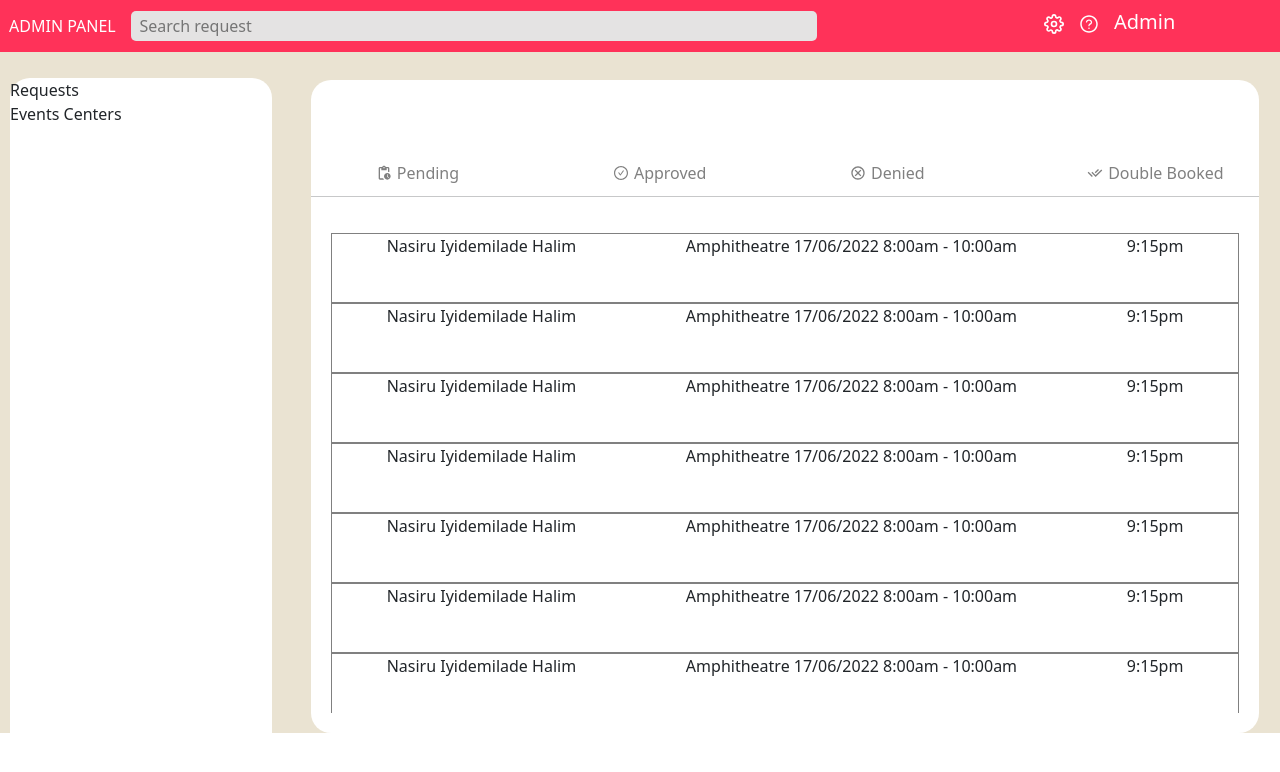
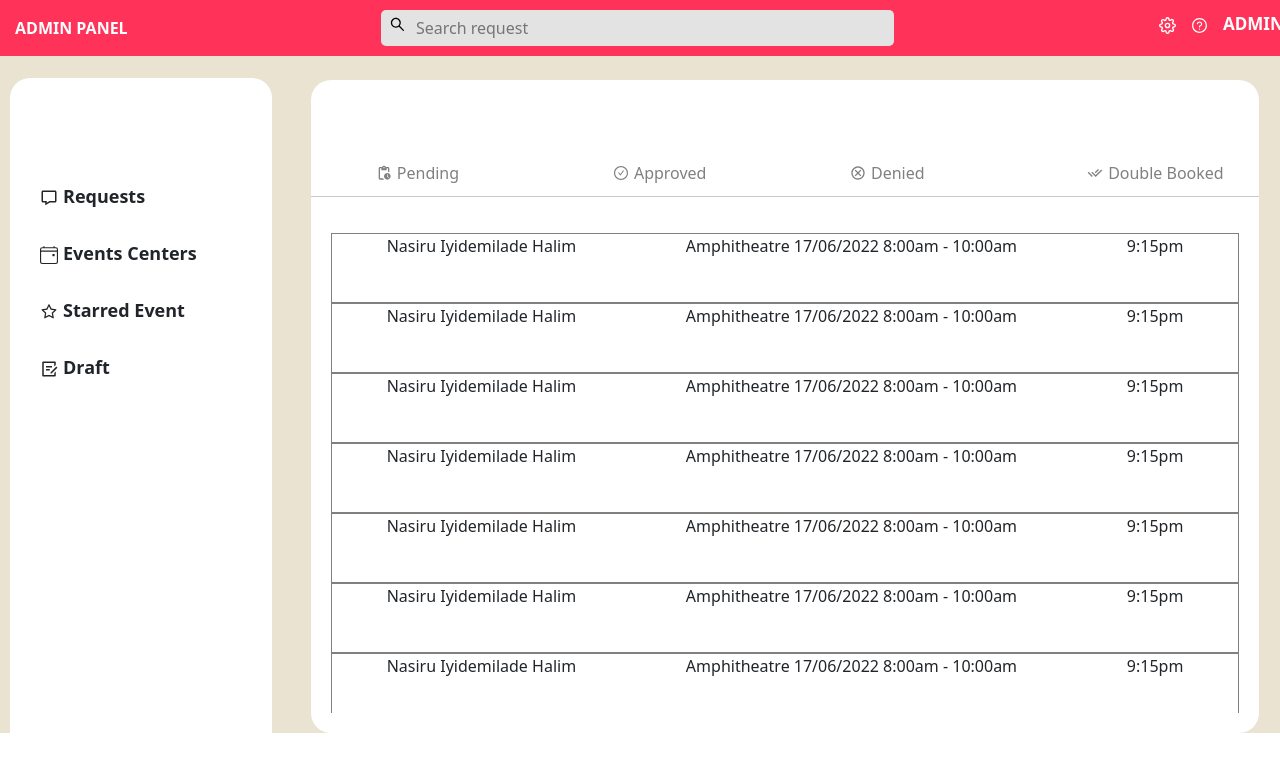
Before and after one commit to demos2003/OOP-frontend, a React (Create React App) app: page /admin in a window 1280 px wide. Shown: the top 772 px of the page. Built offline with nearby package versions, Linux system fonts and the light colour scheme.

Commit message:
style request

```diff
--- a/src/Components/AdminNav.jsx
+++ b/src/Components/AdminNav.jsx
@@ -1,33 +1,43 @@
-import React from 'react'
-import "./adminNav.css"
-import {FiSettings} from 'react-icons/fi'
-import {AiOutlineQuestionCircle} from 'react-icons/ai'
+import React from "react";
+import "./adminNav.css";
+import { FiSettings } from "react-icons/fi";
+import { AiOutlineQuestionCircle, AiOutlineSearch } from "react-icons/ai";
 
 const AdminNav = () => {
   return (
     <div>
-        <div className='topNav'>
-            <div className='admin_title'>ADMIN PANEL </div>
-            <div className='search'> <input className='search1' type="text" placeholder='Search request'/></div>
-            <div className='logout'>
-            <div className='total_space'></div>
-                <h5><FiSettings/></h5>
-                <div className='space'></div>
-                <h5><AiOutlineQuestionCircle/></h5>
-                <div className='space'></div>
-                <h5>Admin</h5>
-            </div>
+      <div className="topNav">
+        <div className="admin_title">ADMIN PANEL</div>
+        <div className="search">
+          <h5 className="search-icon">
+            <AiOutlineSearch />
+          </h5>
+          <input
+            className="search-input"
+            type="text"
+            placeholder="Search request"
+          />
+        </div>
+        <div className="logout">
+          <div className="total_space"></div>
+          <h5>
+            <FiSettings />
+          </h5>
+          <h5>
+            <AiOutlineQuestionCircle />
+          </h5>
+          <h5>ADMIN</h5>
+        </div>
+      </div>
 
-        </div>
-
-        {/* <div className="box">
+      {/* <div className="box">
   <div className='car'>One</div>
   <div>Two</div>
   <div>Three</div>
   <div>Four</div>
 </div> */}
     </div>
-  )
-}
+  );
+};
 
-export default AdminNav
+export default AdminNav;
--- a/src/Components/adminNav.css
+++ b/src/Components/adminNav.css
@@ -1,4 +1,4 @@
-.topNav{
+.topNav {
   display: flex;
   justify-content: space-around;
   padding: 5px;
@@ -13,43 +13,63 @@
   /* margin-left: 300px; */
 }
 
-.logout{
+.logout {
   display: flex;
   flex-direction: row;
-
   width: 10%;
   margin-right: 20%;
-
-
 }
 
-  /* .admin_title{
+.admin_title {
   margin-left: 10px;
   font-weight: bold;
-
-  } */
-
-  .total_space{
-    margin-left: 150px;
+  width: 200px;
 }
 
-  .search1{
-    width: 90%;
+.total_space {
+  margin-left: 250px;
+}
+
+.search {
+  width: 50%;
   padding: 3px;
   padding-left: 8px;
   border-radius: 5px;
   border: none;
   background-color: rgb(228, 227, 227);
-    margin-left: 1%;
+  margin-left: 205px;
+  display: flex;
+  flex-direction: row;
 }
-  .space{
-    margin-left: 15px;
+.search:focus {
+  background-color: white;
+}
+.search-icon {
+  color: black;
+  margin: 0;
+}
+.search-input {
+  border: none;
+  background-color: rgb(228, 227, 227);
+  width: 100%;
+  margin-left: 5px;
+  padding: 3px;
+  padding-left: 5px;
+}
+.search-input:focus {
+  background-color: white;
+  border: none;
+  outline: none;
+  border-radius: 5px;
+  /* box-shadow: 10px 5px 5px grey; */
+}
+.space {
+  margin-left: 50px;
 
   /* margin-right: 10px; */
 }
-
-  .search{
-
-    width: 60%;
-
+h5 {
+  margin-left: 15px;
+  font-size: 17px;
+  font-weight: bold;
 }
--- a/src/Views/Admin.jsx
+++ b/src/Views/Admin.jsx
@@ -1,35 +1,52 @@
-import React from 'react'
-import AdminNav from '../Components/AdminNav'
-import './admin.css'
-import Requests from '../Components/Requests'
-import { useState } from 'react'
-import AdminEventCenters from '../Components/AdminEventCenters'
-
+import React from "react";
+import AdminNav from "../Components/AdminNav";
+import "./admin.css";
+import Requests from "../Components/Requests";
+import { useState } from "react";
+import AdminEventCenters from "../Components/AdminEventCenters";
+import { BiMessage} from "react-icons/bi";
+import { BsCalendar4Event } from "react-icons/bs";
+import {AiOutlineStar} from "react-icons/ai"
+import {RiDraftLine} from "react-icons/ri"
 const Admin = () => {
-  const [active1, setActive1] = useState("Request")
+  const [active1, setActive1] = useState("Request");
   return (
-    <div className='color'>
-      <AdminNav/>
-      <div className='admin_panelHolder'>
-        <div className='sidebar'>
-            <p>
-              <a onClick={() => setActive1("Request")}>
-              Requests
-              </a></p>
-              <p>
-                <a onClick={() => setActive1("Events")}>
-                Events Centers
-                </a>
-                </p>
+    <div className="color">
+      <AdminNav />
+      <div className="admin_panelHolder">
+        <div className="sidebar">
+          <p className="request-btn">
+            <a onClick={() => setActive1("Request")}>
+              <b><BiMessage/></b>
+              <b className="space">Requests</b>
+            </a>
+          </p>
+          <p className="event_centers-btn">
+            <a onClick={() => setActive1("Events")}>
+              <b><BsCalendar4Event /></b>
+              <b className="space">Events Centers</b>
+            </a>
+          </p>
+          <p className="event_centers-btn">
+            <a onClick={() => setActive1("Events")}>
+              <b><AiOutlineStar/></b>
+              <b className="space">Starred Event</b>
+            </a>
+          </p>
+          <p className="event_centers-btn">
+            <a onClick={() => setActive1("Events")}>
+              <b><RiDraftLine/></b>
+              <b className="space">Draft</b>
+            </a>
+          </p>
         </div>
-        <div className='admin_request'>
-          {active1 === "Request" && <Requests/>}
-           {active1 === "Events" && <AdminEventCenters/>}
+        <div className="admin_request">
+          {active1 === "Request" && <Requests />}
+          {active1 === "Events" && <AdminEventCenters />}
         </div>
       </div>
+    </div>
+  );
+};
 
-    </div>
-  )
-}
-
-export default Admin
+export default Admin;
--- a/src/Views/admin.css
+++ b/src/Views/admin.css
@@ -18,12 +18,42 @@
   margin-left: 10px;
   border-radius: 20px;
 }
+/* .sidebar p a{
+  margin-left: 20px;
+  font-size: 20px;
+  /* padding: 10px;
+  width: 250px;
+} */
+
 
 .admin_request {
   width: 78%;
 }
-/* .admin_title{
-  margin-left: 10px;
- font-weight: bold;
-
-} */
+.request-btn{
+  margin-top: 100px;
+}
+.sidebar p{
+  margin-left: 20px;
+  padding: 5px;
+  padding-left: 10px;
+  font-size: 18px;
+  width: 240px;
+}
+.sidebar p:hover{
+  border-radius: 8px;
+  background-color: rgb(212, 212, 212);
+  width: 240px;
+  margin-left: 20px;
+  font-size: 18px;
+  padding: 5px;
+  padding-left: 10px;
+}
+.space{
+  margin-left: 5px;
+}
+.event_centers-btn{
+  margin-top: 20px;
+}
+b{
+  font-size: 18px;
+}
```
Lines whose indentation alone changed are shown as unchanged.
